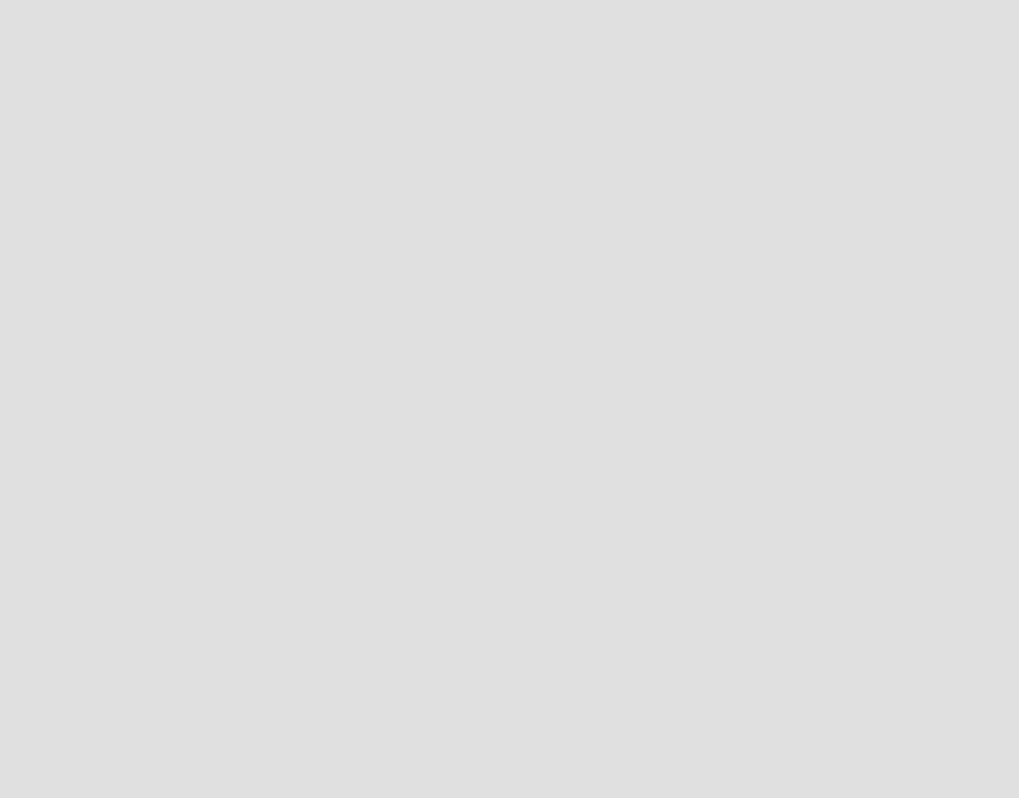
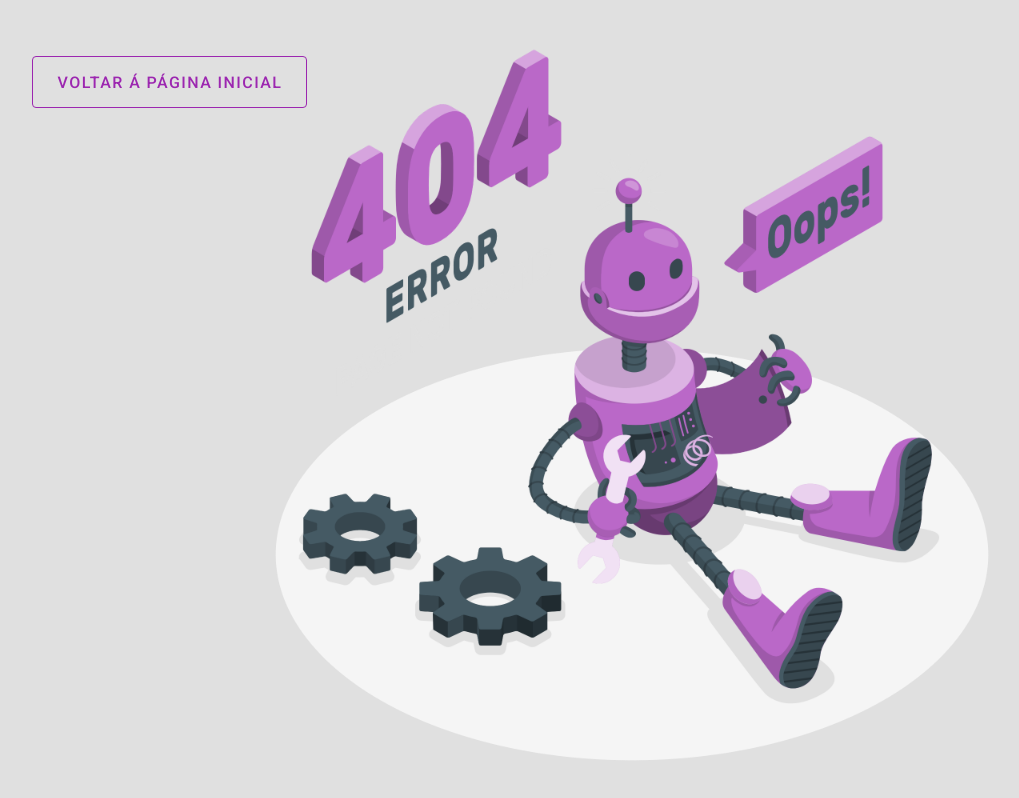
Before and after one commit to jpcanto/prova-globo, a Vue app in the folder frontend/: page /404 in a window 1280 px wide. Shown: the whole page, without its empty margins (8-1027 px from the left). Built offline with nearby package versions, Linux system fonts and the light colour scheme.

Commit message:
feat: adding 404 page

```diff
--- a/frontend/src/router/index.js
+++ b/frontend/src/router/index.js
@@ -1,6 +1,7 @@
 import Vue from 'vue';
 import VueRouter from 'vue-router';
 import Home from '../views/Home.vue';
+import NotFound from '../views/NotFound.vue';
 
 Vue.use(VueRouter);
 
@@ -9,7 +10,9 @@ const routes = [
     path: '/',
     name: 'Home',
     component: Home
-  }
+  },
+  { path: '/404', component: NotFound },
+  { path: '*', redirect: '/404' }
 ];
 
 const router = new VueRouter({
--- /dev/null
+++ b/frontend/src/views/NotFound.vue
@@ -0,0 +1,24 @@
+<template>
+  <div class="notfound">
+    <v-img contain src="../assets/404.png"></v-img>
+    <v-btn x-large absolute top outlined color="purple" light @click="handleClick" class="btn ma-10">Voltar á Página inicial</v-btn>
+  </div>
+</template>
+
+<script>
+export default {
+  name: 'NotFound',
+  methods: {
+    handleClick() {
+      return this.$router.push('/');
+    }
+  }
+};
+</script>
+
+<style lang="scss" scoped>
+.v-image {
+  height: 100vh;
+  width: -webkit-fill-available;
+}
+</style>
```
Also changed, not shown: frontend/src/assets/404.png (added).
